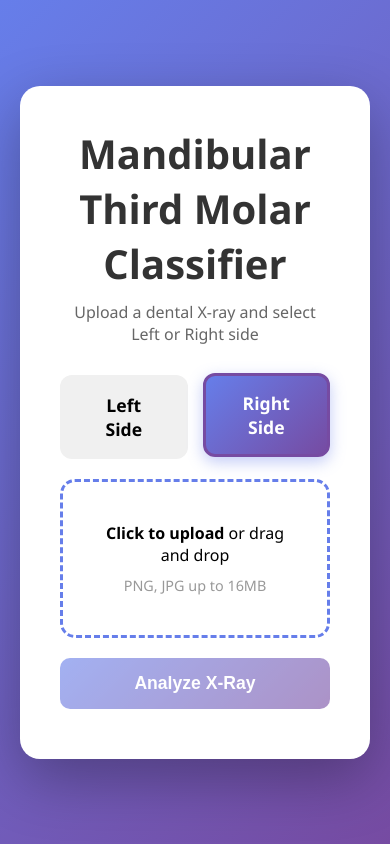
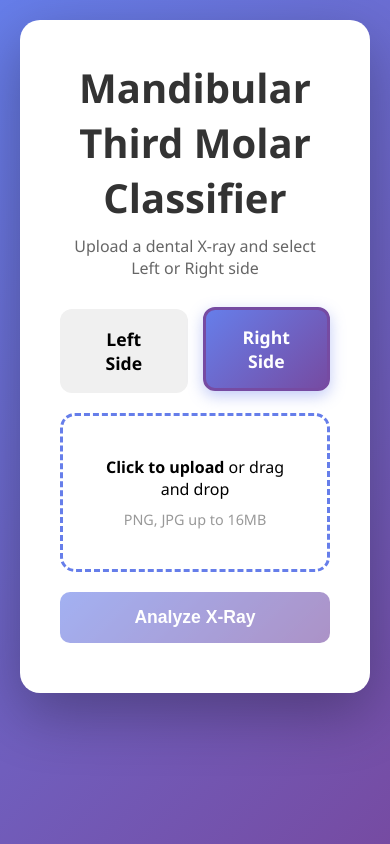
Before and after one commit to syazze/vgg16-image-classifier, a Flask app: page / in a window 390 px wide. Run offline with Flask 3, Linux system fonts and the light colour scheme; parts of the project's set-up code (start-up, migrations or seed data) failed here and were passed over.

Commit message:
Fix mobile scrolling issue

```diff
--- a/templates/index.html
+++ b/templates/index.html
@@ -11,9 +11,10 @@
             background: linear-gradient(135deg, #667eea 0%, #764ba2 100%);
             min-height: 100vh;
             display: flex;
-            align-items: center;
+            align-items: flex-start;
             justify-content: center;
             padding: 20px;
+            overflow-y: auto;
         }
         .container {
             background: white;
```
